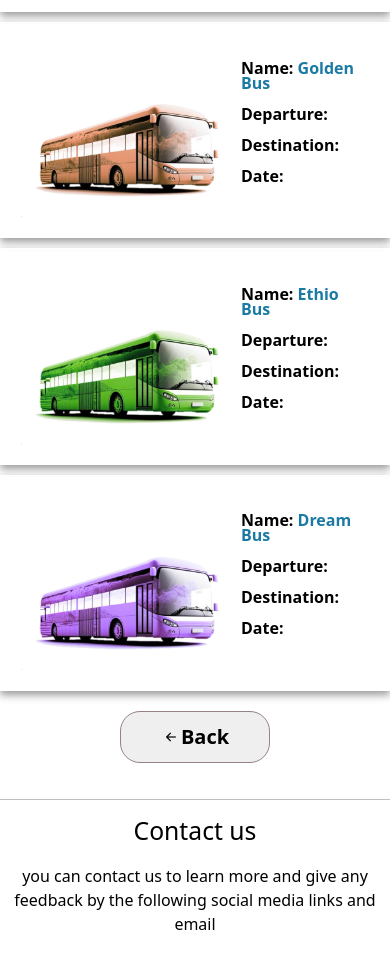
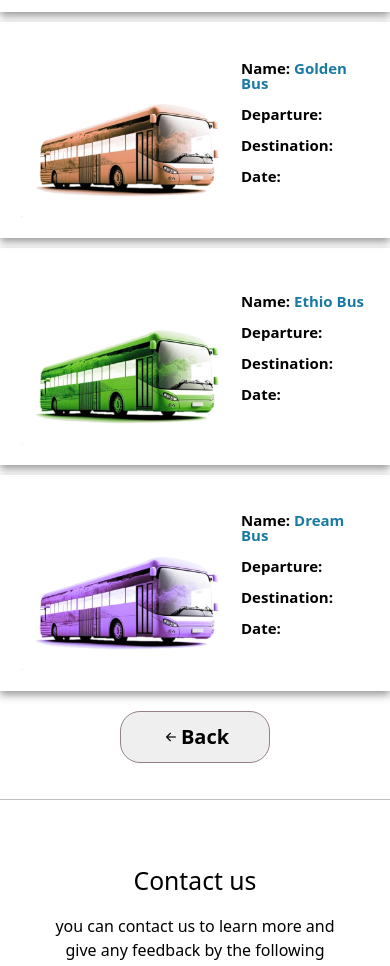
Before and after one commit to yabuz87/teguazth-Frontend, a React app: page /avail in a window 390 px wide. Shown: the part 1020-1986 px from the top of the page. Built offline with nearby package versions, Linux system fonts and the light colour scheme; the HTML template or start-up script is replaced by a standard one.

Commit message:
some css styling in Buslist.jsx html structures to mobile mode

```diff
--- a/src/components/BuseList/BusList.css
+++ b/src/components/BuseList/BusList.css
@@ -69,4 +69,7 @@
         justify-content: center;
         gap:10px;
 }
+.discription p{
+    font-size: 15px;
 }
+}
--- a/src/components/footer/Footer.css
+++ b/src/components/footer/Footer.css
@@ -34,6 +34,8 @@
 {
     .footer,.contact{
         flex-direction: column;
+        padding:50px;
         gap:10px;
     }
+
 }
```
